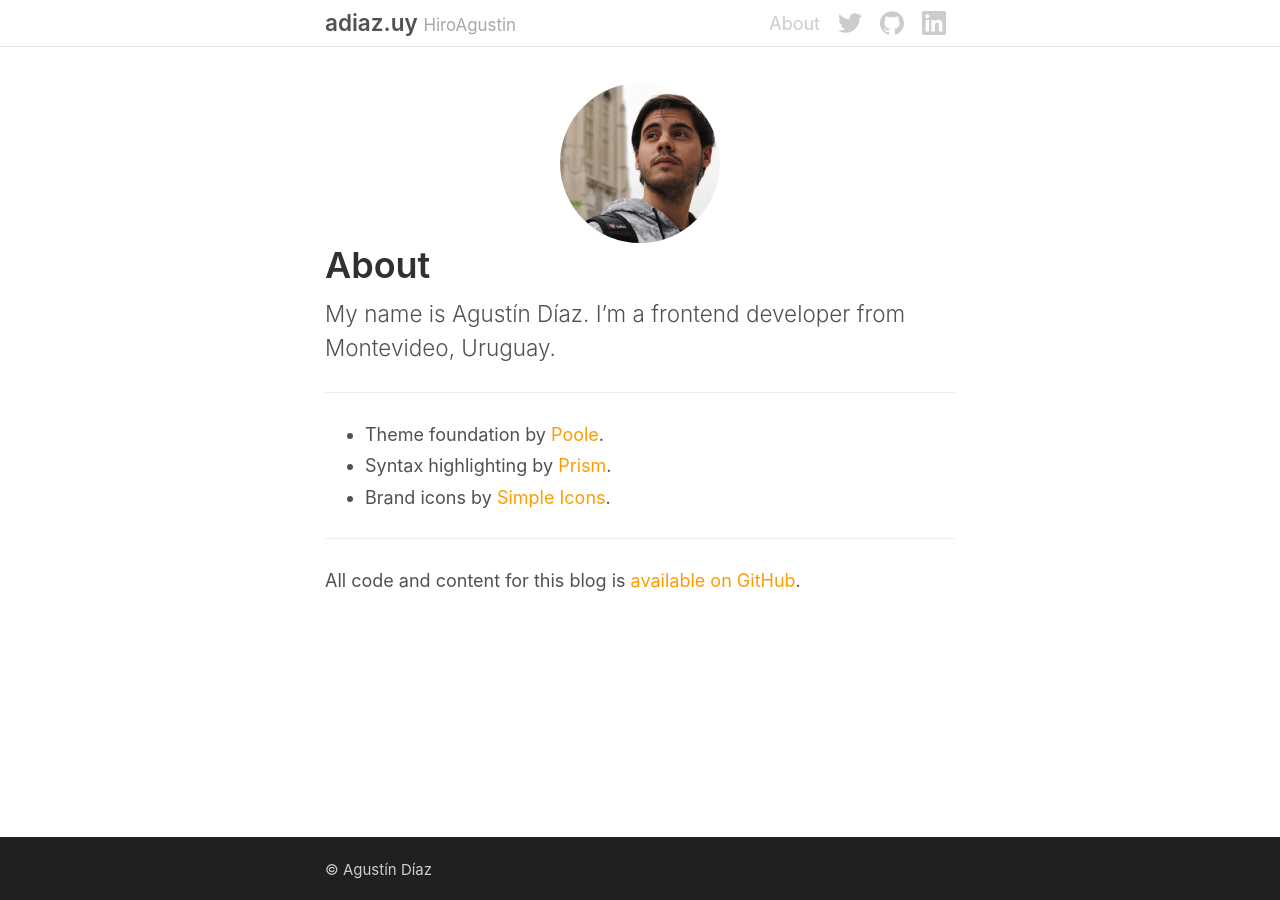
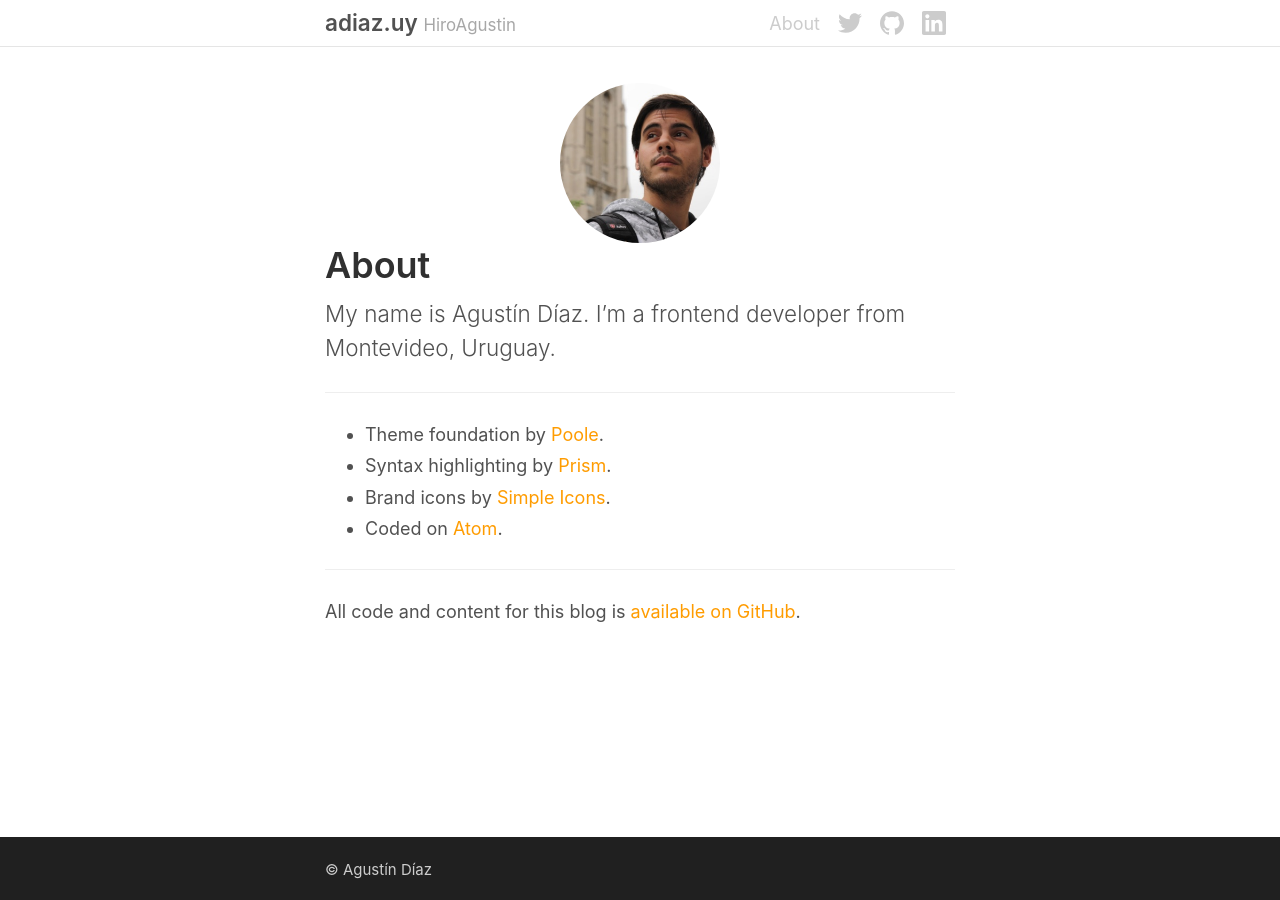
Before and after one commit to HiroAgustin/adiaz.uy-legacy, a Jekyll site: the page built from about.html, in a window 1280 px wide. Built offline with Jekyll 4.4.1, drawn with Linux system fonts in a browser that asks for light colours; nearby versions of some CDN libraries.

Commit message:
Add editor to the list of resources.

```diff
--- a/about.html
+++ b/about.html
@@ -19,6 +19,9 @@ title: About
     <li>
       Brand icons by <a href="https://simpleicons.org/">Simple Icons</a>.
     </li>
+    <li>
+      Coded on <a href="https://atom.io/">Atom</a>.
+    </li>
   </ul>
 
   <hr>
```
